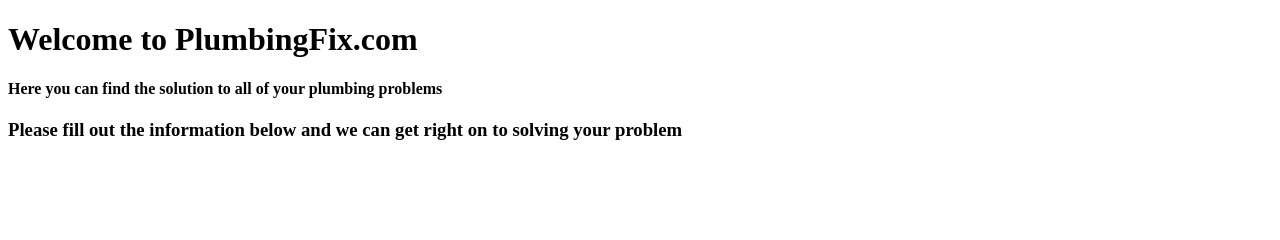
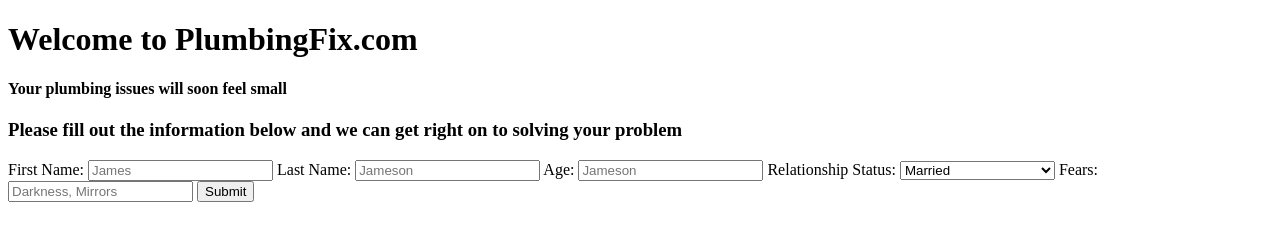
Before and after one commit to EmilSchroder/plumbingFix, a plain HTML site: page index.html in a window 1280 px wide. Drawn offline with Linux system fonts and the light colour scheme.

Commit message:
first page html complete

```diff
--- a/index.html
+++ b/index.html
@@ -11,10 +11,23 @@
 <body>
     <div>
         <h1>Welcome to PlumbingFix.com</h1>
-        <h4>Here you can find the solution to all of your plumbing problems</h4>
+        <h4>Your plumbing issues will soon feel small</h4>
     </div>
-    <div>
+    <div class='formbody'>
         <h3>Please fill out the information below and we can get right on to solving your problem</h3>
+        <form>
+            <label>First Name: <input type='text' placeholder="James"></label>
+            <label>Last Name: <input type='text' placeholder="Jameson"></label>
+            <label>Age: <input type='text' placeholder="Jameson"></label>
+            <label>Relationship Status: <select>
+                <option>Married</option>
+                <option>Single</option>
+                <option>Other</option>
+                <option disabled='true'>Would Rather Not Say</option>
+            </select></label>
+            <label>Fears: <input type='text' placeholder="Darkness, Mirrors"></label>
+            <button>Submit</button>
+        </form>
     </div>
 </body>
 </html>
```
